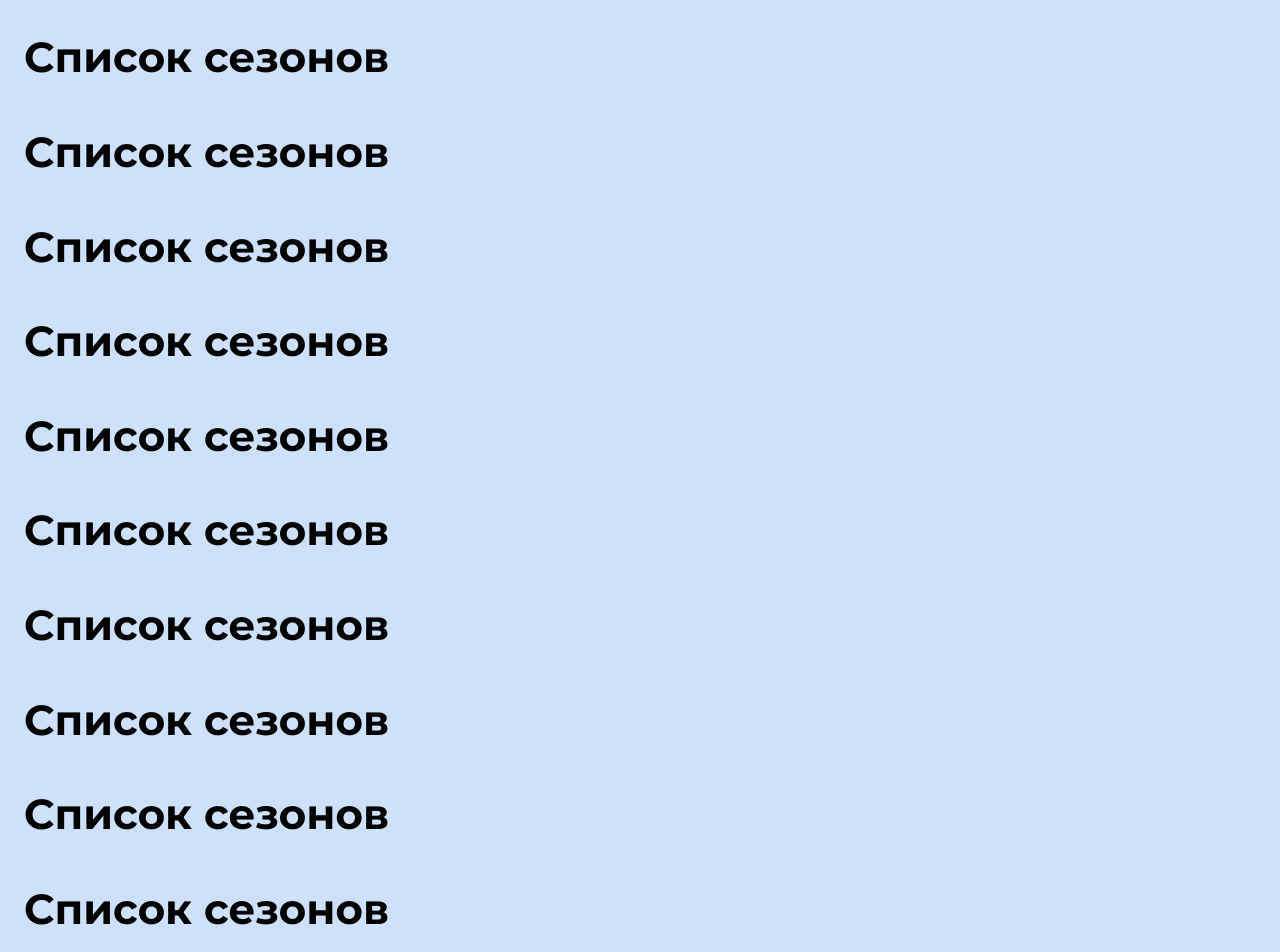
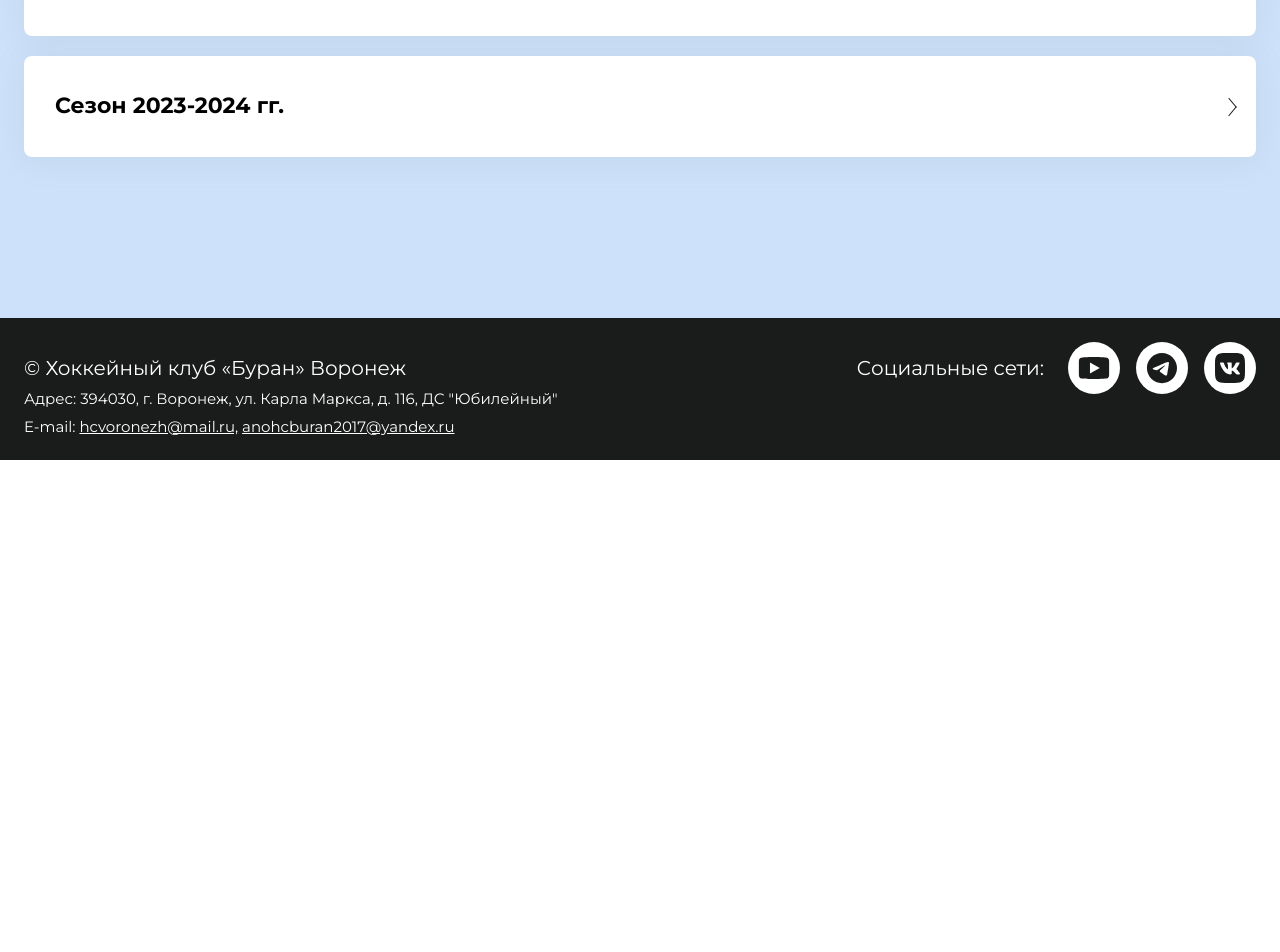
Before and after one commit to Wolahi/buran, a React (Vite) app: page / in a window 1280 px wide. Shown: the part 340-1292 px from the top of the page. After the commit the page ends 800 px from the top, so only its background shows below. Built offline with nearby package versions, Linux system fonts and the light colour scheme.

Commit message:
small fix

```diff
--- a/src/app/App.tsx
+++ b/src/app/App.tsx
@@ -7,12 +7,11 @@ import Header from "@/widgets/Header/Header";
 
 const App = () => {
   const location = useLocation();
-  const currentLinks = ["/", "/main", "/admin", "/commands"];
+  const currentLinks = ["/", "/index", "/admin", "/commands"];
 
   return (
     <div className="app">
       {currentLinks.includes(location.pathname) && <Header />}
-
       <main>
         <AppRouter />
       </main>
--- /dev/null
+++ b/src/app/router/ScrollToHashElement.tsx
@@ -0,0 +1,44 @@
+import { useCallback, useEffect, useState } from "react";
+import { useLocation } from "react-router-dom";
+
+type TLocationState = {
+  anchor?: string;
+};
+
+const ScrollToHashElement = () => {
+  const { state: locationState, hash } = useLocation();
+  const state = locationState as TLocationState;
+  const [hashState, setHashState] = useState(hash);
+  const removeHashCharacter = (str: string) => str.slice(1);
+
+  const scrollToHashElement = useCallback((hash: string) => {
+    const element = document.getElementById(removeHashCharacter(hash));
+
+    if (hash && !!element) {
+      element?.scrollIntoView({
+        behavior: "smooth",
+        inline: "nearest",
+      });
+    }
+  }, []);
+
+  useEffect(() => {
+    setHashState(state?.anchor || "");
+  }, [state?.anchor]);
+
+  window.onpopstate = () => {
+    setTimeout(() => {
+      scrollToHashElement(hashState);
+    }, 200);
+  };
+
+  useEffect(() => {
+    if (hashState || hash) {
+      scrollToHashElement(hashState || hash);
+    }
+  }, [hash, hashState, scrollToHashElement, state]);
+
+  return null;
+};
+
+export default ScrollToHashElement;
--- a/src/app/router/router.tsx
+++ b/src/app/router/router.tsx
@@ -4,8 +4,11 @@ import { Route, Routes } from "react-router";
 import LoadingPage from "../../shared/ui/LoadingPage";
 
 import { routes } from "./config";
+import ScrollToHashElement from "./ScrollToHashElement";
 
 const AppRouter = () => (
+  <>
+    <ScrollToHashElement />
     <Routes>
       {Object.values(routes).map((el) => (
         <Route
@@ -15,6 +18,7 @@ const AppRouter = () => (
         />
       ))}
     </Routes>
+  </>
 );
 
 export default AppRouter;
--- a/src/app/styles/index.scss
+++ b/src/app/styles/index.scss
@@ -133,15 +133,6 @@ p {
       @include media-mobile {
         margin-top: 25px;
       }
-      h2 {
-        font: 700 42px/1.3 $font;
-        @include media-tablet {
-          font-size: 36px;
-        }
-        @include media-mobile {
-          font-size: 28px;
-        }
-      }
     }
   }
   .text {
--- a/src/entity/SeasonItem/SeasonItem.module.scss
+++ b/src/entity/SeasonItem/SeasonItem.module.scss
@@ -2,6 +2,7 @@
 @import "@/app/styles/utils/media";
 
 .seasonItem {
+  position: relative;
   padding: 35px 30px;
   background: #fff;
   border: 1px solid transparent;
@@ -14,6 +15,10 @@
       box-shadow: 0 3px 30px rgb(135 151 155 / 0.25);
       text-decoration: none;
       border-color: $skyBlue;
+      &::after {
+        border-color: $skyBlue;
+        animation: slideIn 1s infinite;
+      }
     }
   }
   @include media-mobile {
@@ -21,5 +26,34 @@
   }
   &__title {
     font: 700 22px/1.3 $font;
+    @include media-mobile {
+      font-size: 18px;
+    }
+  }
+  &::after {
+    content: "";
+    position: absolute;
+    top: 50%;
+    right: 20px;
+    transform: translateY(-50%) rotate(-135deg) skew(5deg, 5deg);
+    width: 12px;
+    height: 12px;
+    border: solid;
+    border-width: 0 0 1.5px 1.5px;
+    border-color: $black;
+    transition: 0.3s;
   }
 }
+
+@keyframes slideIn {
+  0% {
+    transform: translateX(0) translateY(-50%) rotate(-135deg) skew(5deg, 5deg);
+  }
+  50% {
+    transform: translateX(-4px) translateY(-50%) rotate(-135deg)
+      skew(5deg, 5deg);
+  }
+  100% {
+    transform: translateX(0) translateY(-50%) rotate(-135deg) skew(5deg, 5deg);
+  }
+}
--- a/src/pages/MainPage/Main.tsx
+++ b/src/pages/MainPage/Main.tsx
@@ -1,3 +1,4 @@
+import { CustomTypography } from "@/shared/ui/CustomTypography";
 import SeasonList from "@/widgets/SeasonList/SeasonList";
 
 const Main = () => {
@@ -8,47 +9,15 @@ const Main = () => {
 
   return (
     <div>
-      <section className="section">
+      <section
+        className="section"
+        id="sectionSeasons"
+      >
         <div className="inner">
           <div className="section-head">
-            <h2>Список сезонов</h2>
-          </div>
-          <div className="section-head">
-            <h2>Список сезонов</h2>
-          </div>
-          <div className="section-head">
-            <h2>Список сезонов</h2>
-          </div>
-          <div className="section-head">
-            <h2>Список сезонов</h2>
-          </div>
-          <div className="section-head">
-            <h2>Список сезонов</h2>
-          </div>
-          <div className="section-head">
-            <h2>Список сезонов</h2>
-          </div>
-          <div className="section-head">
-            <h2>Список сезонов</h2>
-          </div>
-          <div className="section-head">
-            <h2>Список сезонов</h2>
-          </div>
-          <div className="section-head">
-            <h2>Список сезонов</h2>
-          </div>
-
-          <div className="section-head">
-            <h2>Список сезонов</h2>
-          </div>
-          <div className="section-head">
-            <h2>Список сезонов</h2>
-          </div>
-          <div
-            id="seasonList"
-            className="section-head"
-          >
-            <h2>Список сезонов</h2>
+            <CustomTypography type="sectionHead">
+              Список сезонов
+            </CustomTypography>
           </div>
           <SeasonList items={data} />
         </div>
--- a/src/shared/ui/CustomTypography/interfaces/types.ts
+++ b/src/shared/ui/CustomTypography/interfaces/types.ts
@@ -8,7 +8,8 @@ export type TypographyType =
   | "title"
   | "subtitle"
   | "description"
-  | "textM";
+  | "textM"
+  | "sectionHead";
 
 type TagComponent =
   | "h1"
--- a/src/shared/ui/CustomTypography/ui/CustomTypography.module.scss
+++ b/src/shared/ui/CustomTypography/ui/CustomTypography.module.scss
@@ -9,7 +9,7 @@
 .p {
   font-size: 16px;
 
-  @include media-mobile{
+  @include media-mobile {
     font-size: 14px;
   }
 }
@@ -23,7 +23,7 @@
   font-weight: bold;
   font-size: 48px;
 
-  @include media-mobile{
+  @include media-mobile {
     font-size: 36px;
   }
 }
@@ -37,11 +37,11 @@
   font-weight: bold;
   font-size: 36px;
 
-  @include media-tablet{
+  @include media-tablet {
     font-size: 28px;
   }
 
-  @include media-mobile{
+  @include media-mobile {
     font-size: 24px;
   }
 }
@@ -51,7 +51,7 @@
   font-weight: initial;
   color: var(--grey-color);
 
-  @include media-mobile{
+  @include media-mobile {
     font-size: 10px;
   }
 }
@@ -74,3 +74,13 @@
     font-size: 16px;
   }
 }
+
+.sectionHead {
+  font: 700 42px/1.3 $font;
+  @include media-tablet {
+    font-size: 36px;
+  }
+  @include media-mobile {
+    font-size: 28px;
+  }
+}
--- a/src/widgets/Header/Header.tsx
+++ b/src/widgets/Header/Header.tsx
@@ -24,7 +24,7 @@ const Header = () => (
               <DropDown
                 title="Выбор сезона"
                 items={[
-                  { text: "Архив сезонов", link: "#seasonList", id: 0 },
+                  { text: "Архив сезонов", link: "#sectionSeasons", id: 0 },
                   { text: "Сезон 2022-2023 гг.", link: "#", id: 1 },
                   { text: "Сезон 2023-2024 гг.", link: "#", id: 2 },
                 ]}
```
Also changed, not shown: 1 other file (tests, documents, lock files or other folders). Lines whose indentation alone changed are shown as unchanged.
